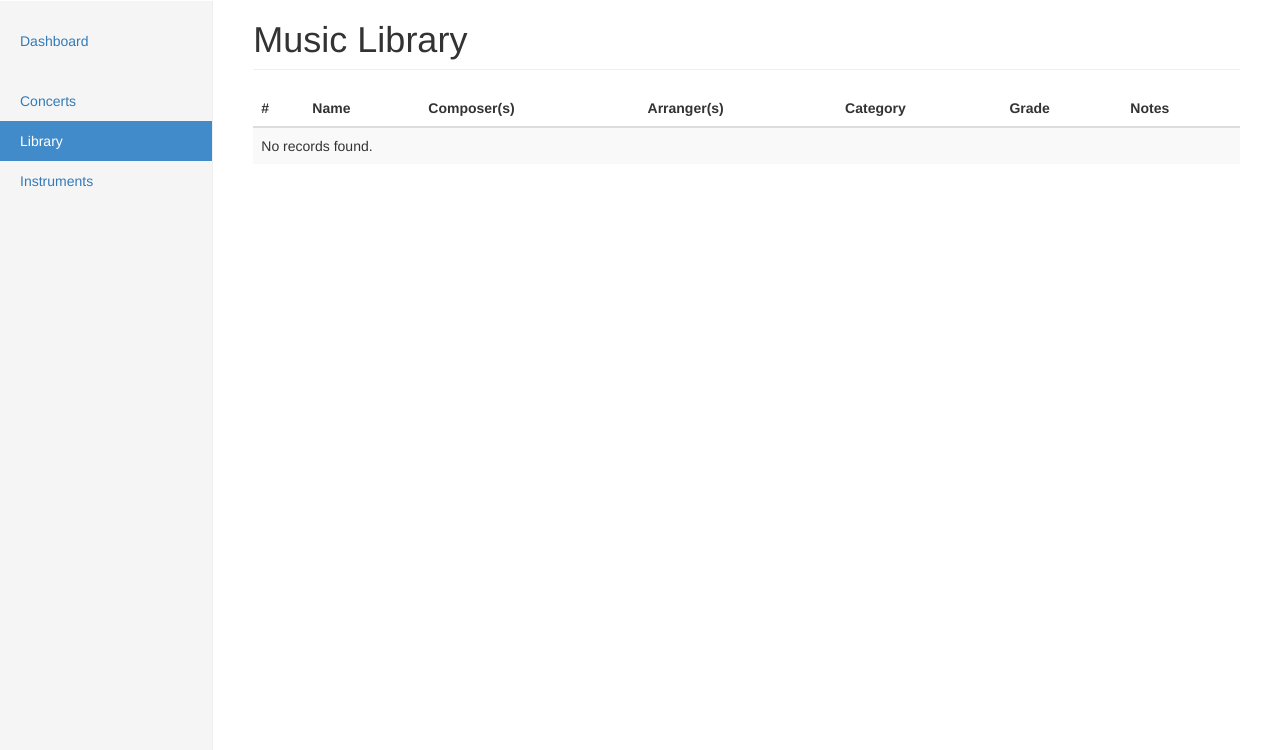
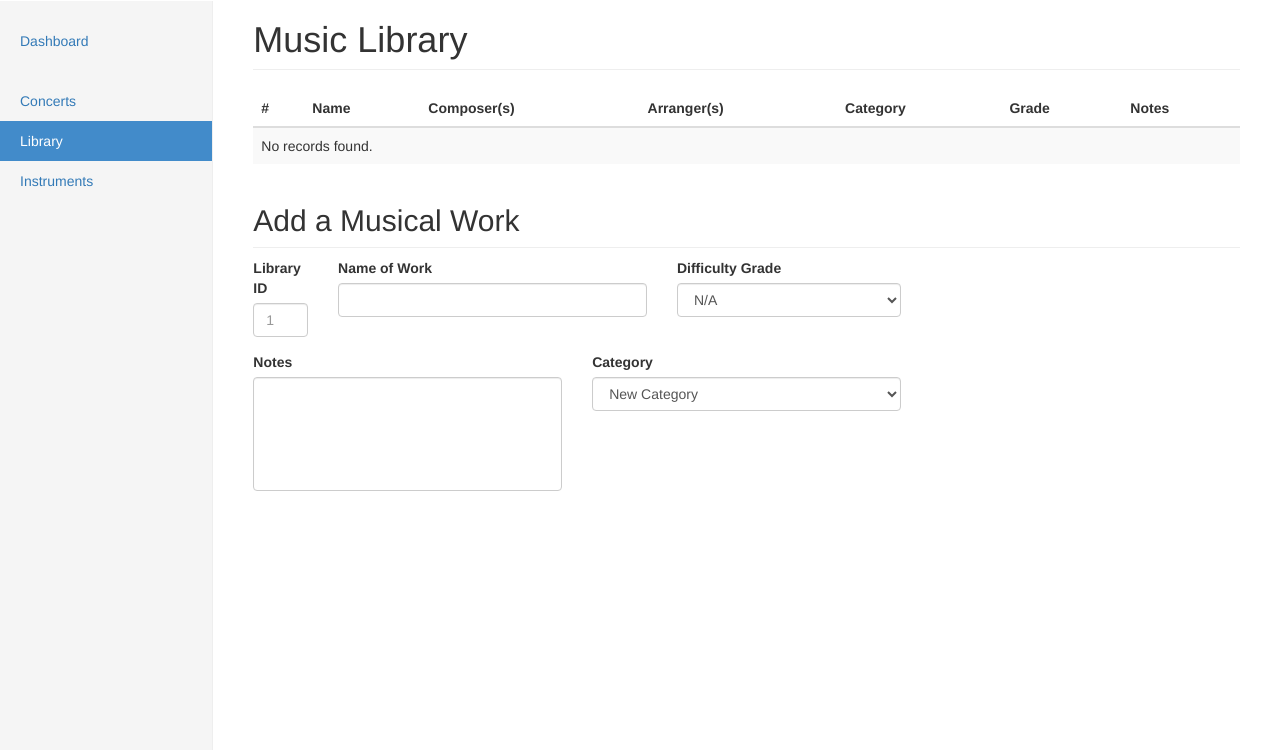
Before and after one commit to PPTCB/pptcb-website, a Django app: page /members/music/library in a window 1280 px wide. Shown: the part 50-800 px from the top of the page. Run offline with Django 3.2, Linux system fonts and the light colour scheme; data that the repository does not hold is empty; some libraries are stand-ins or nearby versions.

Commit message:
Add musical work form

```diff
--- a/music/templates/members/music/library.html
+++ b/music/templates/members/music/library.html
@@ -1,4 +1,5 @@
 {% extends 'members/base.html' %}
+{% load staticfiles %}
 
 {% block page_title %}Music Library{% endblock %}
 {% block page_header %}Music Library{% endblock %}
@@ -36,4 +37,68 @@
             </tbody>
         </table>
     </div>
+
+    <h2 class="sub-header">Add a Musical Work</h2>
+    <form>
+        <div class="row">
+            <div class="col-md-1">
+                <div class="form-group">
+                    <label for="add_work_library_id">Library ID</label>
+                    <input type="input" class="form-control" id="add_work_library_id" placeholder="{{ musical_works_next_library_id }}">
+                </div>
+            </div>
+            <div class="col-md-4">
+                <div class="form-group">
+                    <label for="add_work_name">Name of Work</label>
+                    <input type="input" class="form-control" id="add_work_name">
+                </div>
+            </div>
+            <div class="col-md-3">
+                <div class="form-group">
+                    <label for="add_work_grade">Difficulty Grade</label>
+                    <select class="form-control" id="add_work_grade">
+                        <option>N/A</option>
+                        {% for choice in musical_work_grade_choices %}
+                            <option value="{{ choice.value }}">{{ choice.display }}</option>
+                        {% endfor %}
+                    </select>
+                </div>
+            </div>
+        </div>
+        <div class="row">
+            <div class="col-md-4">
+                <div class="form-group">
+                    <label for="add_work_notes">Notes</label>
+                    <textarea class="form-control" id="add_work_notes" rows="5" style="resize: none"></textarea>
+                </div>
+            </div>
+            <div class="col-md-4">
+                <div class="row">
+                    <div class="col-md-12">
+                        <div class="form-group">
+                            <label for="add_work_category">Category</label>
+                            <select class="form-control" id="add_work_category">
+                                {% for category in musical_work_categories %}
+                                    <option value="{{ category.value }}">{{ category.display }}</option>
+                                {% endfor %}
+                                <option value="new">New Category</option>
+                            </select>
+                        </div>
+                    </div>
+                </div>
+                <div class="row">
+                    <div class="col-md-12">
+                        <div class="form-group hidden">
+                            <label for="add_work_new_category">New Category</label>
+                            <input type="input" class="form-control" id="add_work_new_category">
+                        </div>
+                    </div>
+                </div>
+            </div>
+        </div>
+    </form>
 {% endblock %}
+
+{% block javascript %}
+    <script src="{% static 'members/js/library.js' %}"></script>
+{% endblock %}
--- a/music/views.py
+++ b/music/views.py
@@ -1,7 +1,7 @@
 from django.http import HttpResponse
 from django.shortcuts import render
 
-from .models import MusicalWork
+from .models import MusicalWork, MusicalWorkCategory
 
 
 def concerts(request):
@@ -13,7 +13,21 @@ def library(request):
 
     # Get active musical works, ordered by their library IDs
     context['musical_works'] = MusicalWork.objects.select_related('category')\
-        .prefetch_related('composers', 'arrangers').filter(is_active=True).order_by('library_id')
+        .prefetch_related('composers', 'arrangers').order_by('library_id')
+
+    # Get next library ID
+    if context['musical_works'].count() > 0:
+        context['musical_works_next_library_id'] = context['musical_works'].reverse()[0].library_id + 1
+    else:
+        context['musical_works_next_library_id'] = 1
+
+    # Get grade level choices
+    context['musical_work_grade_choices'] = [{'display': choice[1], 'value': choice[0]}
+                                             for choice in MusicalWork.GRADE_CHOICES]
+
+    # Get pre-existing categories
+    context['musical_work_categories'] = [{'display': category.name, 'value': category.pk} for category in
+                                          MusicalWorkCategory.objects.filter(is_active=True).order_by('name')]
 
     # Render template
     return render(request, 'members/music/library.html', context)
```
